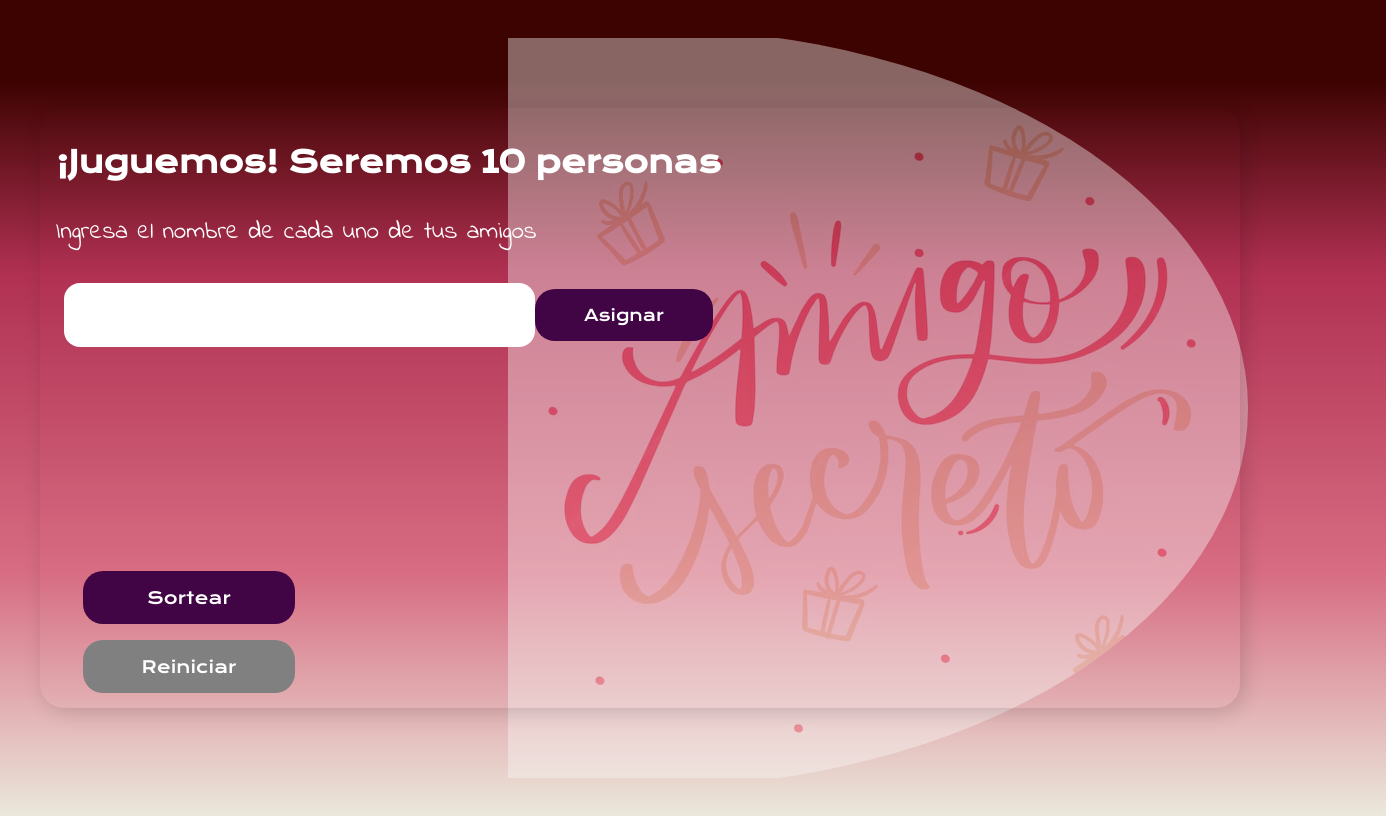
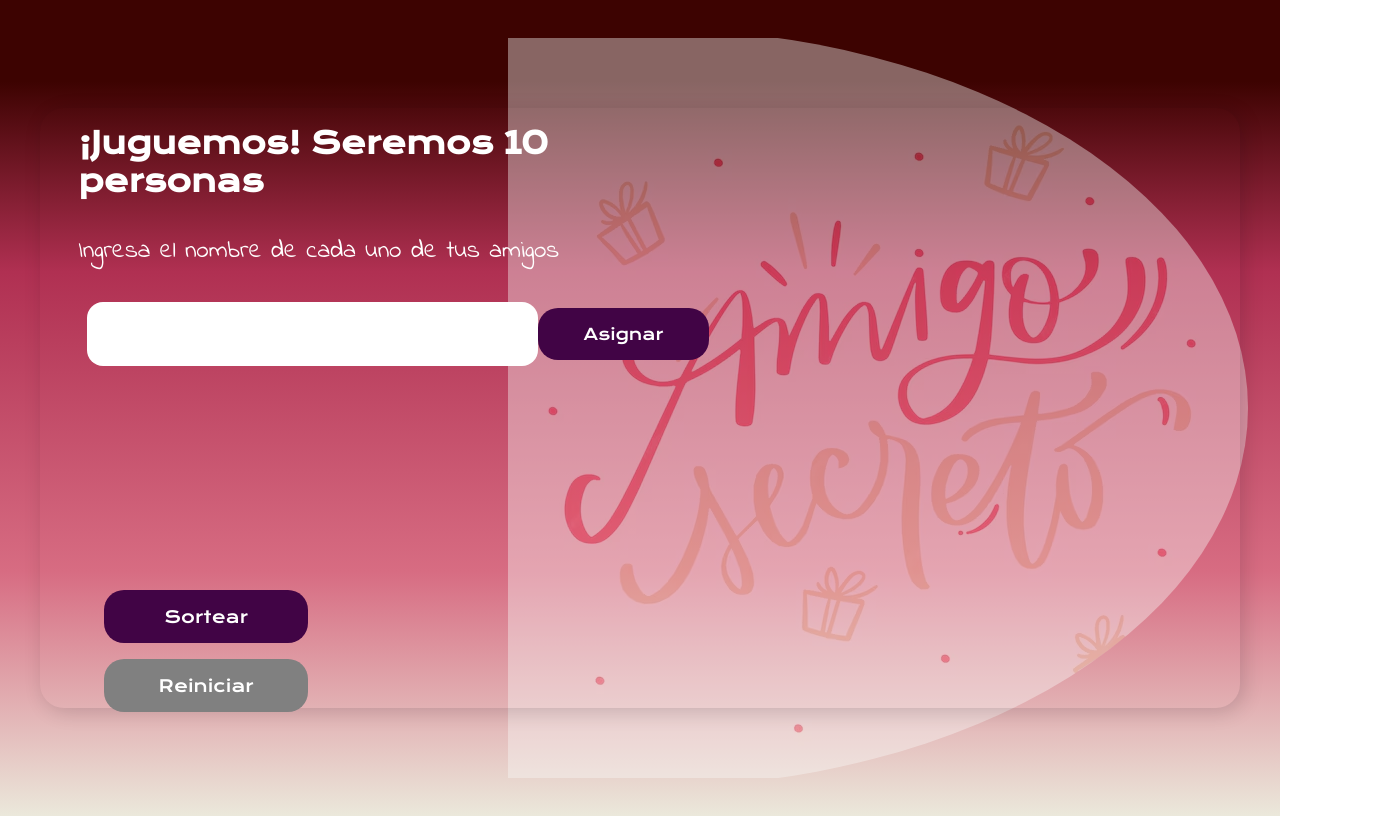
Before and after one commit to Paulacruz95/Amigo-Secreto-challenge, a plain HTML site: page index.html in a window 1280 px wide. Shown: the whole page, 1386 px wide, since content can reach past the window. Drawn offline with nearby package versions, Linux system fonts and the light colour scheme.

Commit message:
Agregar la opción de visualizar en diferentes dispositivos

```diff
--- a/style.css
+++ b/style.css
@@ -204,3 +204,22 @@ button {
     font-size: 25px;
     font-weight: 100;
 }
+
+@media(max-width: 1400px ){
+
+    .fondo{
+        padding: 2%;
+    }
+
+    .fondo_contenido{
+        justify-content: center;
+    }
+    .fondo_informaciones{
+        flex-direction: column-reverse;
+        padding: 2%;
+    }
+
+    .fondo_texto{
+        width: auto; /*se puede colocar tambien 100% */
+    }
+}
```
